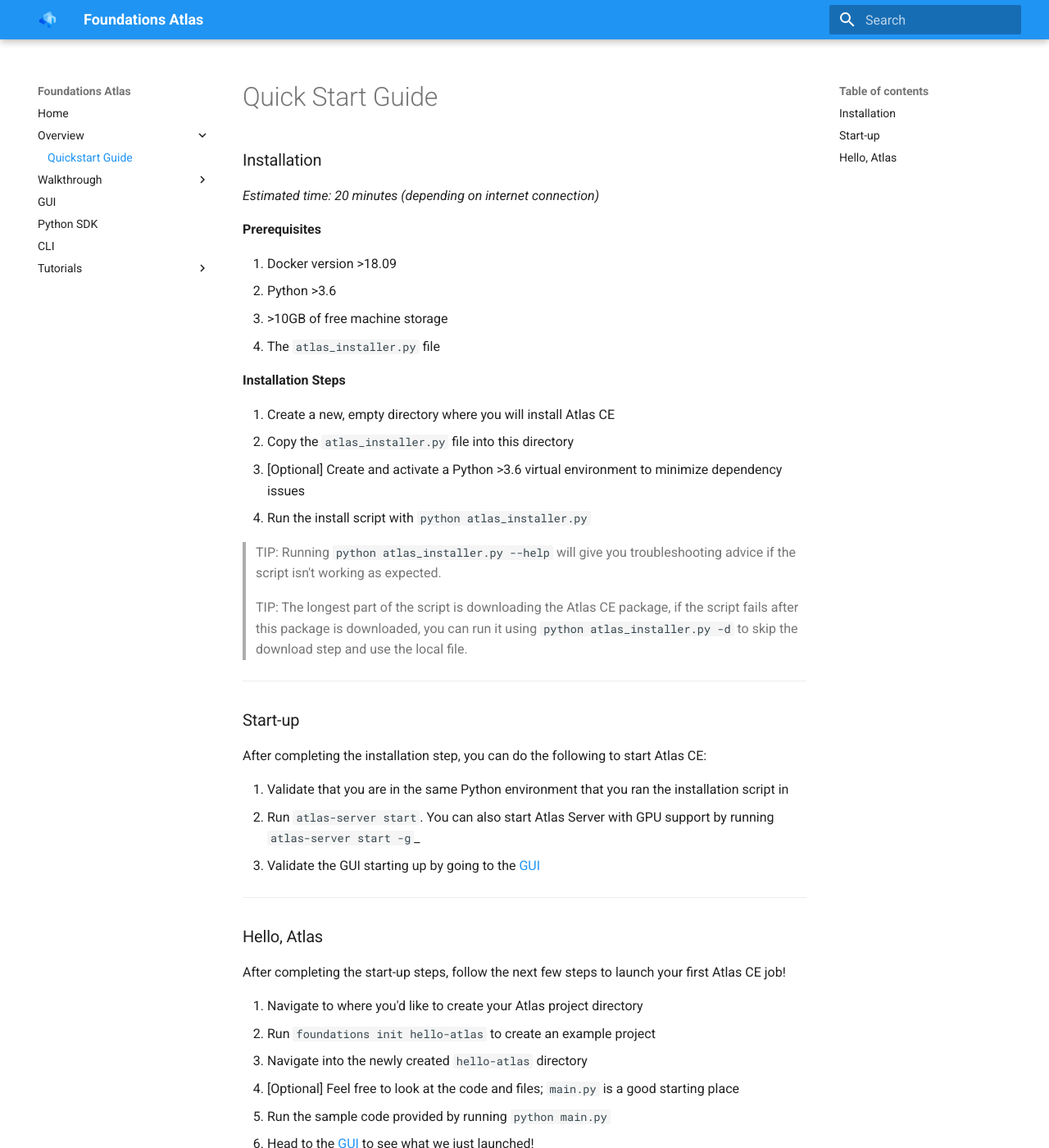
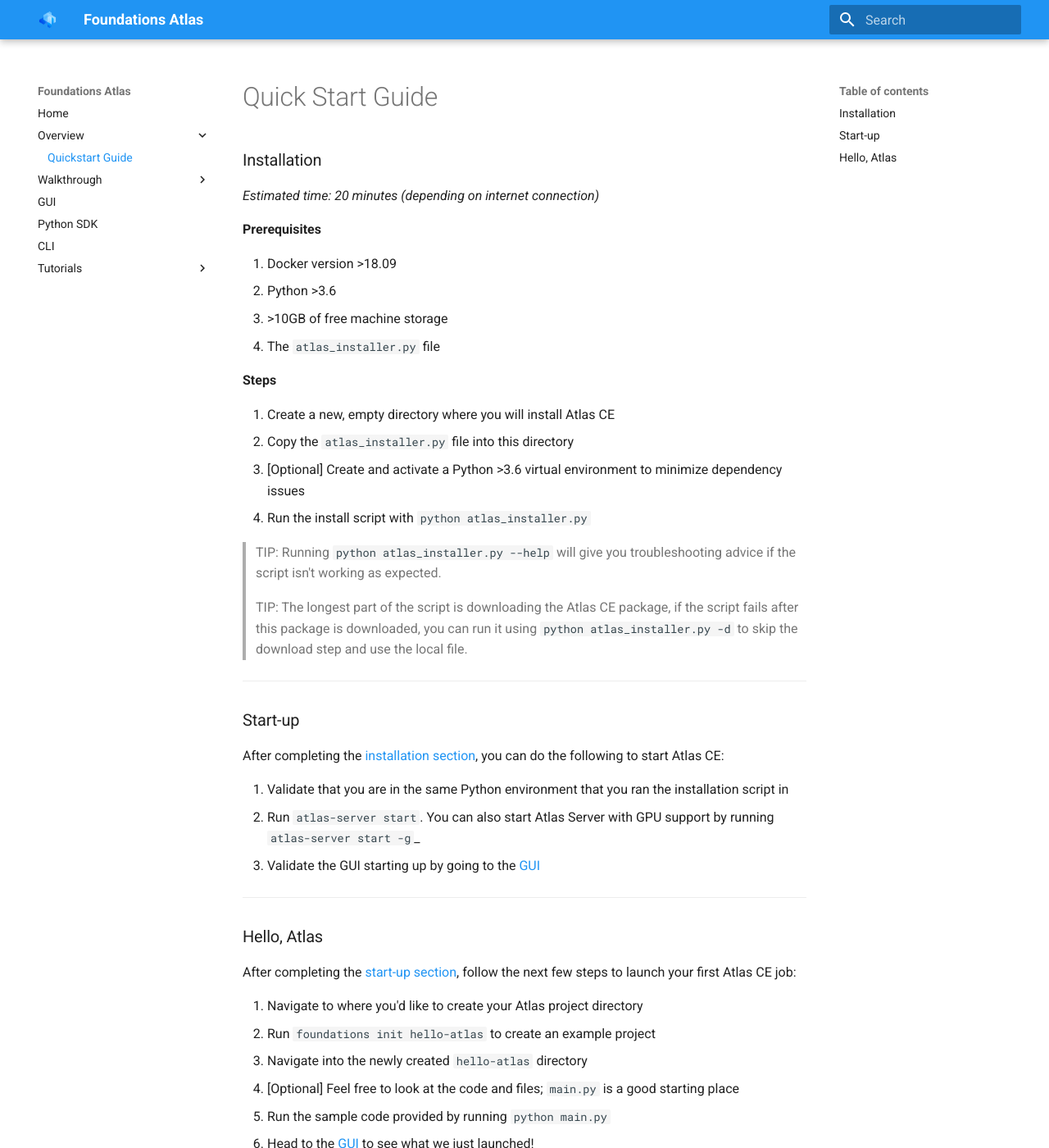
Before and after one commit to DeepLearnI/atlas-ce-docs, an MkDocs documentation site: the page built from docs/api_docs/sources/ce-quickstart-guide.md, in a window 1280 px wide and 1400 px high. Shown: the whole window at 82% size. Built offline with MkDocs 1.6.1 and Material for MkDocs 9.7.7, drawn with Linux system fonts in a browser that asks for light colours.

Commit message:
Update ce-quickstart-guide.md

```diff
--- a/docs/api_docs/sources/ce-quickstart-guide.md
+++ b/docs/api_docs/sources/ce-quickstart-guide.md
@@ -11,7 +11,7 @@
  3. \>10GB of free machine storage
  4. The `atlas_installer.py` file
 
-**Installation Steps**
+**Steps**
 
  1. Create a new, empty directory where you will install Atlas CE
  2. Copy the `atlas_installer.py` file into this directory
@@ -28,7 +28,7 @@ downloaded, you can run it using `python atlas_installer.py -d` to skip the down
 
 ### Start-up
 
-After completing the installation step, you can do the following to start Atlas CE:
+After completing the [installation section](#installation), you can do the following to start Atlas CE:
 
  1. Validate that you are in the same Python environment that you ran the installation script in
  2. Run `atlas-server start`. You can also start Atlas Server with GPU support by running `atlas-server start -g`_
@@ -38,7 +38,7 @@ After completing the installation step, you can do the following to start Atlas
 
 ### Hello, Atlas
 
-After completing the start-up steps, follow the next few steps to launch your first Atlas CE job!
+After completing the [start-up section](#start-up), follow the next few steps to launch your first Atlas CE job:
 
  1. Navigate to where you'd like to create your Atlas project directory
  2. Run `foundations init hello-atlas` to create an example project
```
